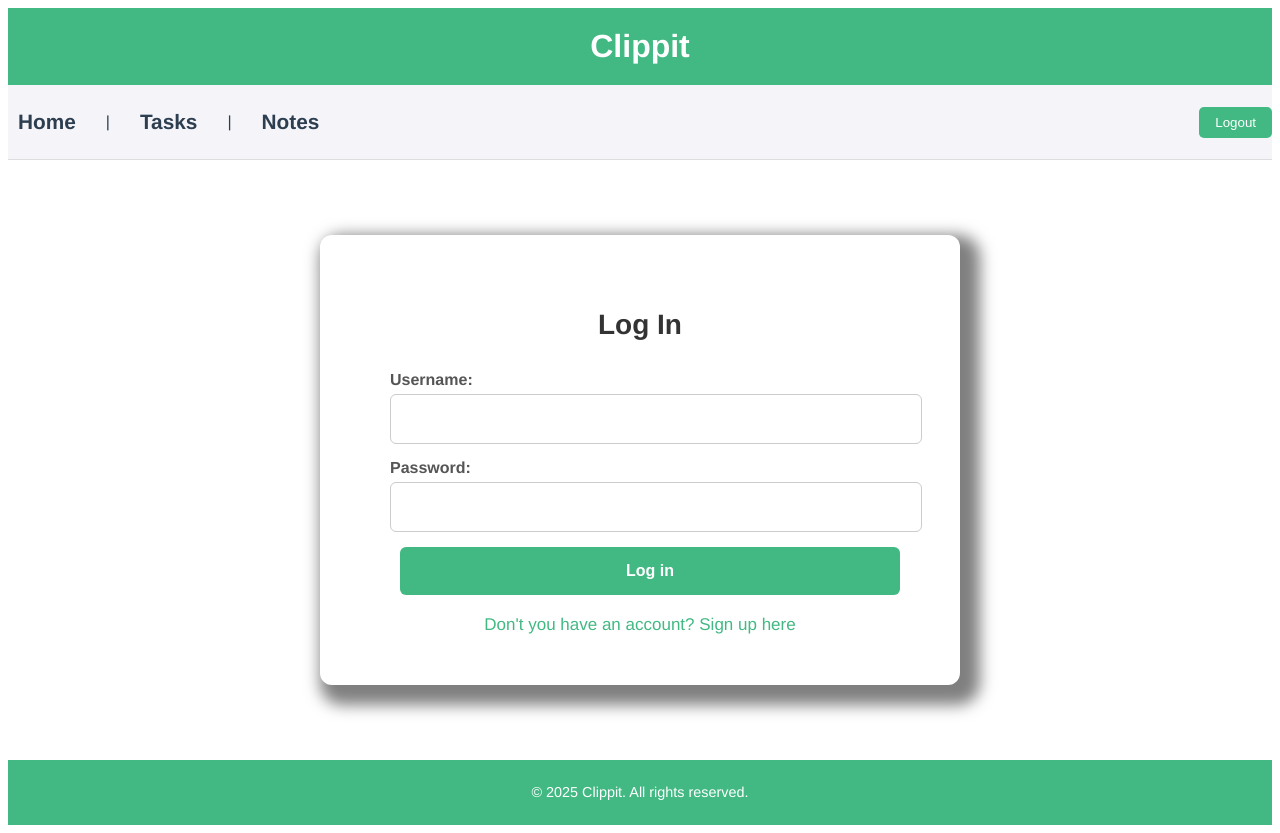
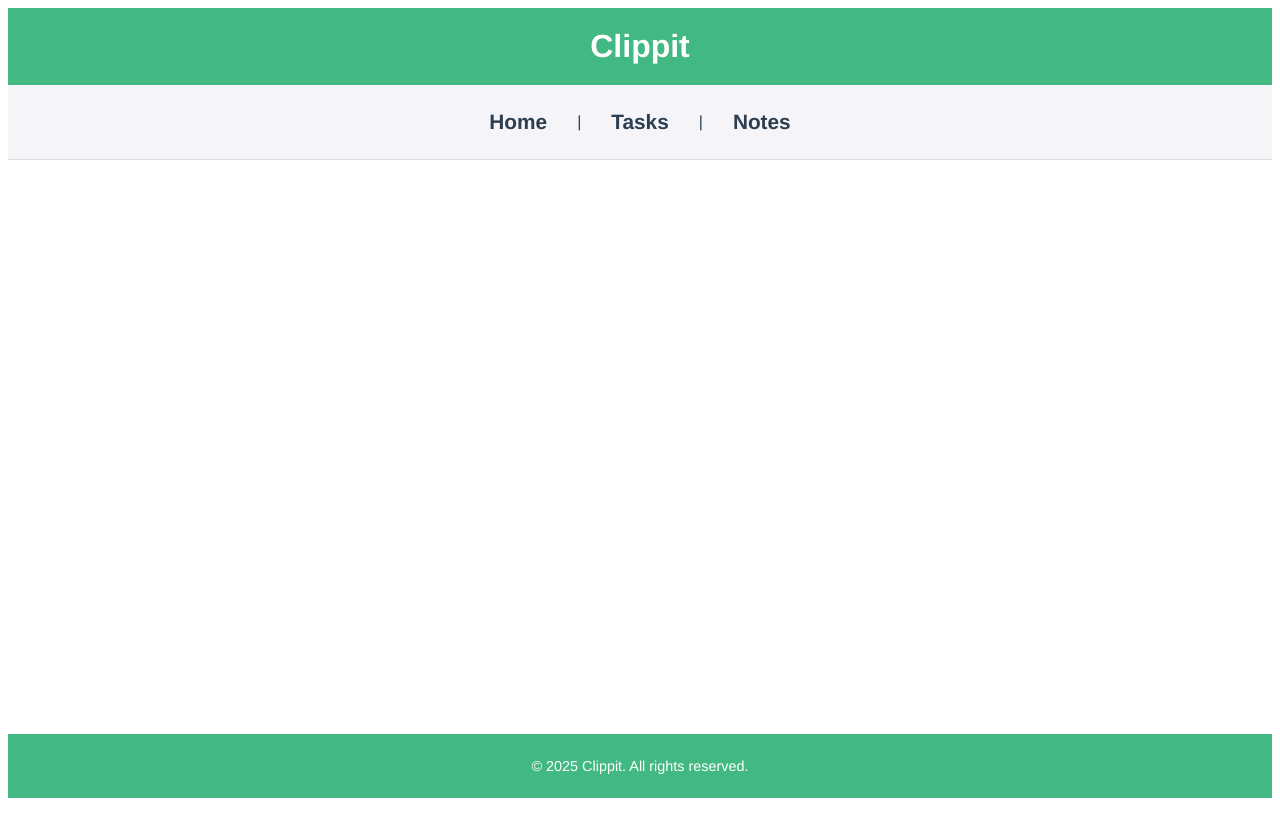
Before and after one commit to tomasrl18/clippit_frontend, a Vue app: page /#/login in a window 1280 px wide. After the commit the page ends 806 px from the top, so only its background shows below. Built offline with nearby package versions, Linux system fonts and the light colour scheme; sample sign-in values are in the browser's storage.

Commit message:
Removed login structure

```diff
--- a/src/App.vue
+++ b/src/App.vue
@@ -7,9 +7,9 @@
       <router-link class="nav-link" to="/">Home</router-link> |
       <router-link class="nav-link" to="/tasks">Tasks</router-link> |
       <router-link class="nav-link" to="/notes">Notes</router-link>
-      <button v-if="isLoggedIn" @click="logout" class="btn-logout">
+      <!-- <button v-if="isLoggedIn" @click="logout" class="btn-logout">
         Logout
-      </button>
+      </button> -->
     </nav>
     <main class="main-content">
       <transition name="fade" mode="out-in">
@@ -26,11 +26,11 @@
 export default {
   data() {
     return {
-      isLoggedIn: false,
+      /* isLoggedIn: false, */
       currentYear: new Date().getFullYear(),
     };
   },
-  created() {
+  /* created() {
     this.checkAuth();
   },
   methods: {
@@ -43,7 +43,7 @@ export default {
       this.isLoggedIn = false;
       this.$router.push("/login");
     },
-  },
+  }, */
 };
 </script>
 
@@ -54,7 +54,7 @@ export default {
   -moz-osx-font-smoothing: grayscale;
   text-align: center;
   color: #2c3e50;
-  min-height: 100vh;
+  min-height: 98.8vh;
   display: flex;
   flex-direction: column;
 }
@@ -100,7 +100,7 @@ export default {
   color: #42b983;
 }
 
-.btn-logout {
+/* .btn-logout {
   margin-left: auto;
   padding: 8px 16px;
   background-color: #42b983;
@@ -113,7 +113,7 @@ export default {
 
 .btn-logout:hover {
   background-color: #38a169;
-}
+} */
 
 .main-content {
   flex: 1;
--- a/src/api.js
+++ b/src/api.js
@@ -1,7 +1,7 @@
 import axios from "axios";
 
 const apiClient = axios.create({
-  baseURL: "http://127.0.0.1:8000/api/", // URL de tu backend Django
+  baseURL: "http://127.0.0.1:8000/api/",
   withCredentials: false,
   headers: {
     Accept: "application/json",
@@ -9,12 +9,12 @@ const apiClient = axios.create({
   },
 });
 
-apiClient.interceptors.request.use((config) => {
+/* apiClient.interceptors.request.use((config) => {
   const token = localStorage.getItem("access_token");
   if (token) {
     config.headers["Authorization"] = `Bearer ${token}`;
   }
   return config;
-});
+}); */
 
 export default apiClient;
--- a/src/router/index.js
+++ b/src/router/index.js
@@ -1,13 +1,13 @@
 import { createRouter, createWebHashHistory } from "vue-router";
 
-function requireAuth(to, from, next) {
+/* function requireAuth(to, from, next) {
   const token = localStorage.getItem("access_token");
   if (token) {
     next();
   } else {
     next("/login");
   }
-}
+} */
 
 const routes = [
   {
@@ -19,15 +19,15 @@ const routes = [
     path: "/notes",
     name: "notes",
     component: () => import("../views/NotesPage.vue"),
-    beforeEnter: requireAuth,
+    /* beforeEnter: requireAuth, */
   },
   {
     path: "/tasks",
     name: "tasks",
     component: () => import("../views/TasksPage.vue"),
-    beforeEnter: requireAuth,
+    /* beforeEnter: requireAuth, */
   },
-  {
+  /* {
     path: "/login",
     name: "login",
     component: () => import("../views/LoginPage.vue"),
@@ -36,7 +36,7 @@ const routes = [
     path: "/register",
     name: "register",
     component: () => import("../views/RegisterPage.vue"),
-  },
+  }, */
 ];
 
 const router = createRouter({
--- a/src/views/NotesPage.vue
+++ b/src/views/NotesPage.vue
@@ -1,6 +1,6 @@
 <template>
   <div class="notes">
-    <h1>Notas</h1>
+    <h1>Notes</h1>
     <ul>
       <li v-for="note in notes" :key="note.id">{{ note.title }}</li>
     </ul>
--- a/src/views/RegisterPage.vue
+++ b/src/views/RegisterPage.vue
@@ -2,13 +2,24 @@
   <div class="register-container">
     <div class="register-box">
       <h2>Sign Up</h2>
+      <small>(Asterisk means required)</small>
       <form @submit.prevent="handleRegister">
         <div class="input-group">
-          <label for="username">Username:</label>
+          <label for="name">Name:</label>
+          <input type="text" id="name" v-model="user.first_name" />
+        </div>
+        <div class="input-group">
+          <label for="username">
+            <span class="asterisk">*</span>
+            Username:
+          </label>
           <input type="text" id="username" v-model="user.username" required />
         </div>
         <div class="input-group">
-          <label for="password">Password:</label>
+          <label for="password">
+            <span class="asterisk">*</span>
+            Password:
+          </label>
           <input
             type="password"
             id="password"
@@ -34,6 +45,7 @@ export default {
   data() {
     return {
       user: {
+        name: "",
         username: "",
         password: "",
       },
@@ -143,4 +155,8 @@ export default {
 .link-login:hover {
   text-decoration: underline;
 }
+
+.asterisk {
+  color: #e53e3e;
+}
 </style>
--- a/src/views/TasksPage.vue
+++ b/src/views/TasksPage.vue
@@ -1,8 +1,6 @@
-<!-- src/views/Tasks.vue -->
-
 <template>
   <div class="tasks">
-    <h1>Tareas</h1>
+    <h1>Tasks</h1>
     <ul>
       <li v-for="task in tasks" :key="task.id">
         {{ task.title }} - {{ task.completed ? "Completada" : "Pendiente" }}
```
